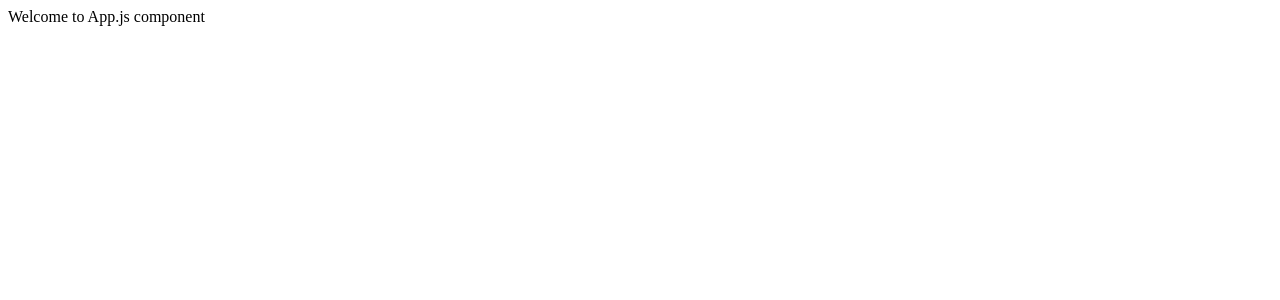
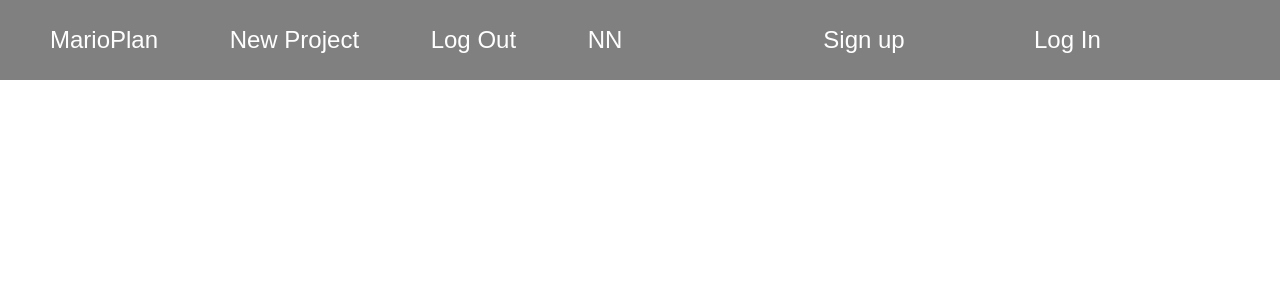
Before and after one commit to pmita/firebase-react-practice, a React (Create React App) app: page /project/1 in a window 1280 px wide. Shown: the top 300 px of the page. Built offline with nearby package versions, Linux system fonts and the light colour scheme.

Commit message:
adding navbar component

```diff
--- a/public/index.html
+++ b/public/index.html
@@ -8,7 +8,7 @@
       name="description"
       content="Web site created using create-react-app"
     />
-    <title>React, Firebase, and Redux playground</title>
+    <title>React App</title>
   </head>
   <body>
     <noscript>You need to enable JavaScript to run this app.</noscript>
--- a/src/App.js
+++ b/src/App.js
@@ -1,9 +1,13 @@
-import { BrowserRouter as Router, Routes, Route } from 'react-router-dom';
+import React from 'react';
+import { BrowserRouter as Router } from 'react-router-dom';
+//COMPONENTS
+import Navbar from './components/layout/Navbar';
+
 function App() {
   return (
     <Router>
       <div className="App">
-        Welcome to App.js component
+        <Navbar />
       </div>
     </Router>
   );
--- a/src/components/layout/Navbar.js
+++ b/src/components/layout/Navbar.js
@@ -0,0 +1,21 @@
+import React from 'react';
+// ROUTER
+import { Link } from 'react-router-dom';
+//COMPONENT
+import SignedInLinks from './SignedInLinks';
+import SignedOutLinks from './SignedOutLinks';
+
+
+const Navbar = () => {
+    return (
+        <nav>
+            <Link to='/' className='brand-logo'>
+                MarioPlan
+            </Link>
+            <SignedInLinks />
+            <SignedOutLinks />
+        </nav>
+    );
+}
+
+export default Navbar;
--- a/src/components/layout/SignedInLinks.js
+++ b/src/components/layout/SignedInLinks.js
@@ -0,0 +1,21 @@
+import React from 'react'
+//ROUTER
+import { NavLink } from 'react-router-dom'
+
+const SignedInLinks = () => {
+    return(
+        <ul className='right'>
+            <li>
+                <NavLink to='/'>New Project</NavLink>
+            </li>
+            <li>
+                <NavLink to='/'>Log Out</NavLink>
+            </li>
+            <li>
+                <NavLink to='/' className='navbar-account'>NN</NavLink>
+            </li>
+        </ul>
+    );
+}
+
+export default SignedInLinks;
--- a/src/components/layout/SignedOutLinks.js
+++ b/src/components/layout/SignedOutLinks.js
@@ -0,0 +1,18 @@
+import React from 'react'
+//ROUTER
+import { NavLink } from 'react-router-dom'
+
+const SignedOutLinks = () => {
+    return(
+        <ul className='right'>
+            <li>
+                <NavLink to='/'>Sign up</NavLink>
+            </li>
+            <li>
+                <NavLink to='/'>Log In</NavLink>
+            </li>
+        </ul>
+    );
+}
+
+export default SignedOutLinks;
--- a/src/index.js
+++ b/src/index.js
@@ -1,6 +1,7 @@
 import React from 'react';
 import ReactDOM from 'react-dom';
 import App from './App';
+import './styles/App.scss';
 
 
 ReactDOM.render(
--- a/src/styles/App.scss
+++ b/src/styles/App.scss
@@ -7,3 +7,4 @@
 }
 
 // Components
+@import './components/layout/Navbar';
--- a/src/styles/base/_variables.scss
+++ b/src/styles/base/_variables.scss
@@ -11,9 +11,9 @@ $highlight: purple;
 $h1: 3.8rem;
 $h2: 3.2rem;
 $h3: 2.8rem;
-$h4: 1.8rem;
-$h5: 1.6rem;
-$h6: 1.4rem;
+$h4: 2.4rem;
+$h5: 2rem;
+$h6: 1.85rem;
 
 //miscelleneous
 $transition : all 0.3s ease-in;
--- /dev/null
+++ b/src/styles/components/layout/_Navbar.scss
@@ -0,0 +1,19 @@
+nav{
+    width: 100%;
+    min-height: 10vh;
+    background: grey;
+    @include flex(row, space-between, center);
+    padding: 0 5rem;
+}
+
+.brand-logo{
+    color: $white;
+}
+
+.right{
+    flex: 1;
+    @include flex(row, space-evenly, center);
+    li a{
+        color: $white;
+    }
+}
```
